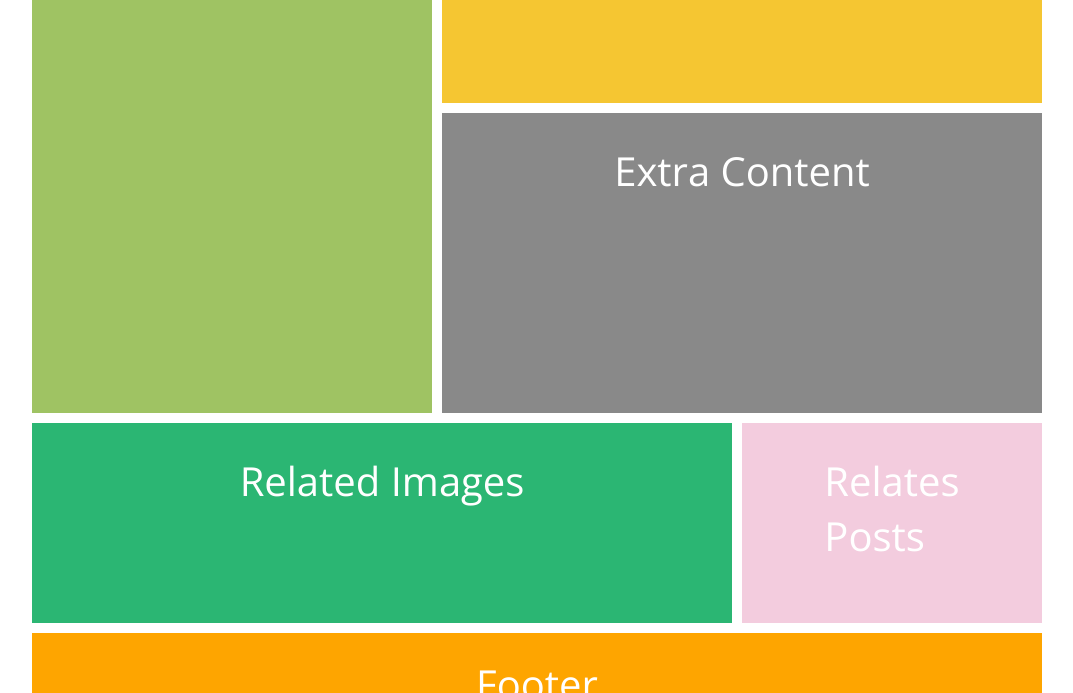
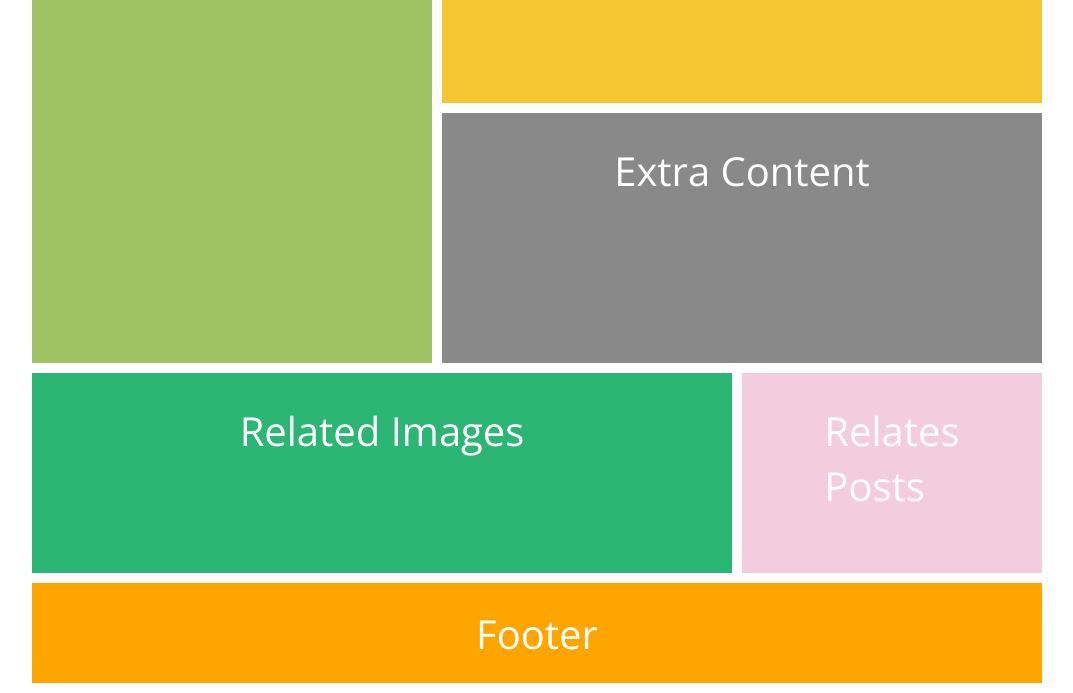
Before and after one commit to KOJIOTOB/Practice, a plain HTML site: page Lesson 3 HTML/Task 11/index.html in a window 1280 px wide. Shown: the part 607-1300 px from the top of the page, without its empty margins (103-1176 px from the left). Drawn offline with nearby package versions, Linux system fonts and the light colour scheme.

Commit message:
finished

```diff
--- a/Lesson 3 HTML/Task 11/main.css
+++ b/Lesson 3 HTML/Task 11/main.css
@@ -57,7 +57,7 @@ p {
 }
 
 .sidebar {
-    height: 500px;
+    height: 450px;
     width: 400px;
     background: #9fc363;
     position: relative;
@@ -70,7 +70,7 @@ p {
 }
 
 .extra {
-    height: 300px;
+    height: 250px;
     width: 600px;
     background: #898989;
     font-size: 40px;
```
